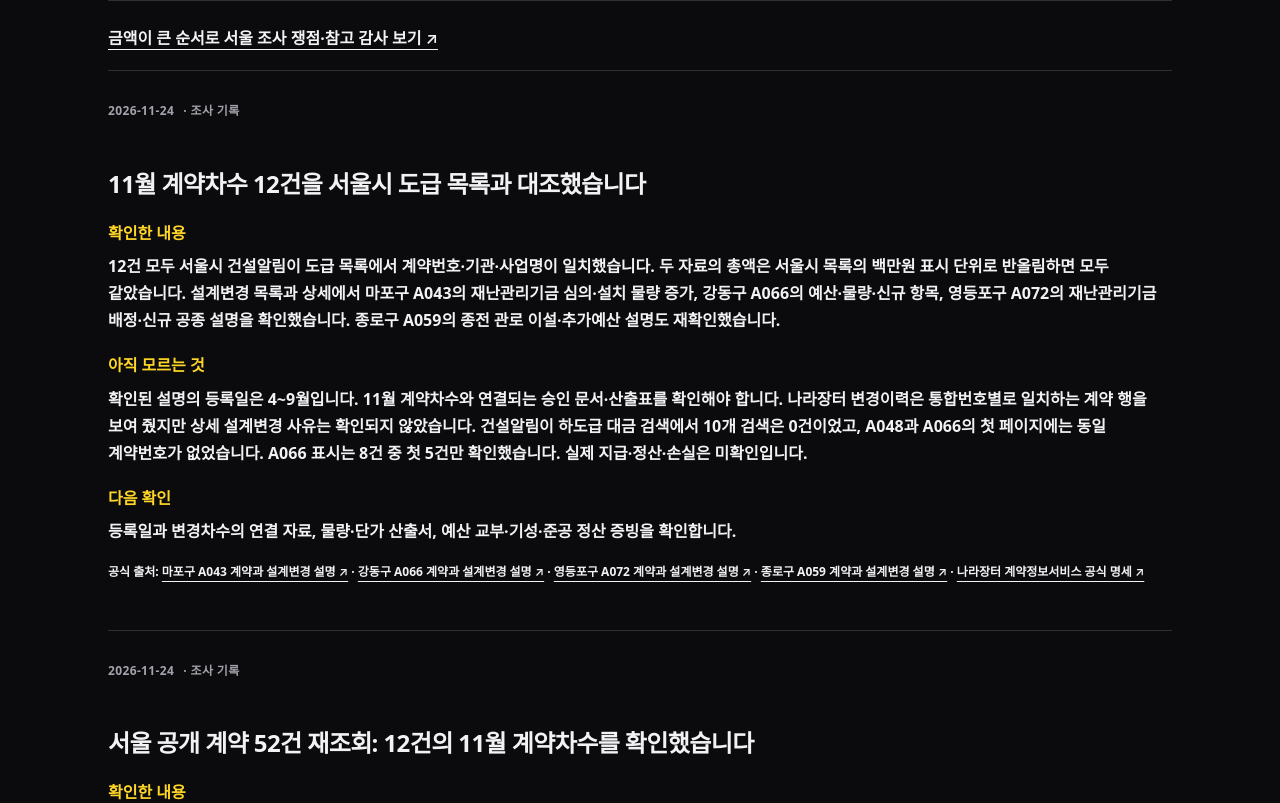
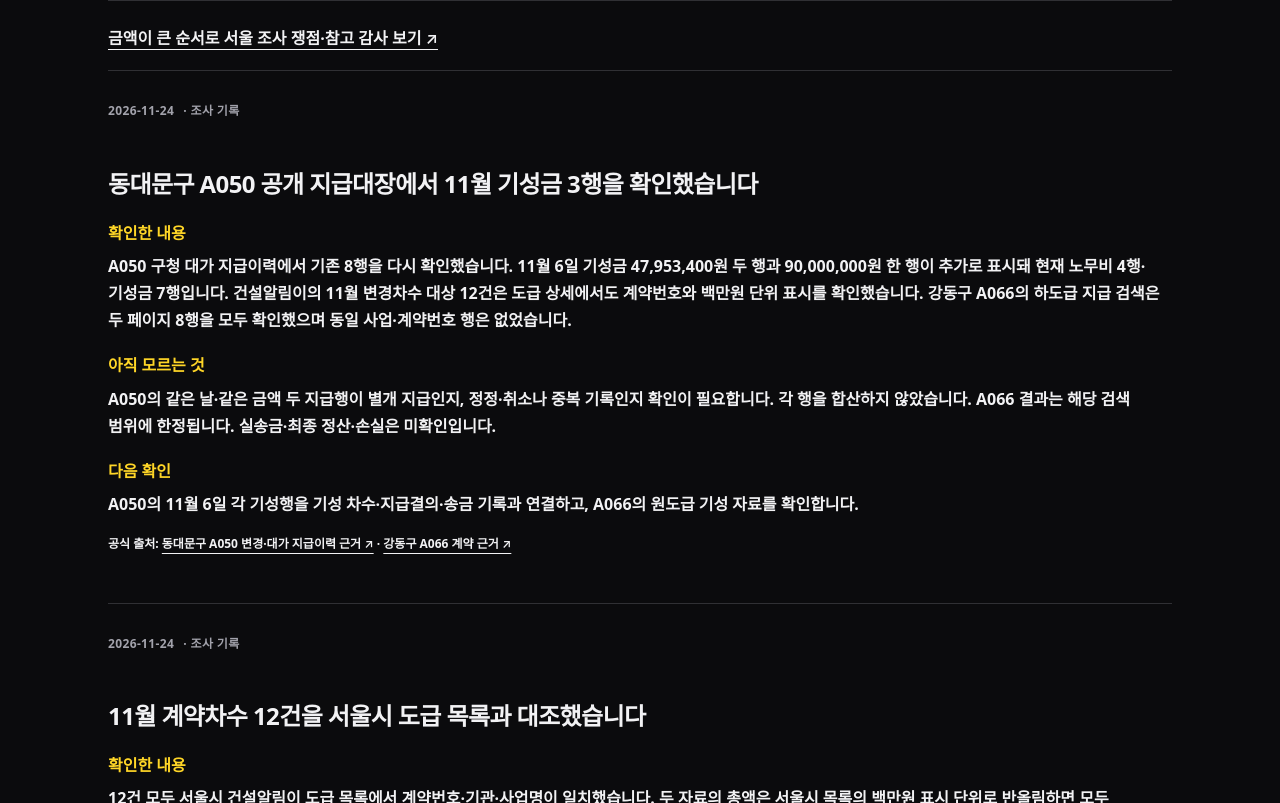
Before and after one commit to DowJang/taxthief, a plain HTML site: page public/research.html in a window 1280 px wide. Shown: the part 588-1391 px from the top of the page. Drawn offline with Linux system fonts and the light colour scheme.

Commit message:
Publish Dongdaemun payment-ledger follow-up

```diff
--- a/public/research.html
+++ b/public/research.html
@@ -42,6 +42,15 @@
   <p class="muted">계약 체결·변경 기록의 날짜로 범위를 제한합니다. 감사 발표일을 실제 지출일로 쓰지 않습니다. 공개 조사 쟁점은 확인할 대상이며 확정 손실·위법 건수가 아닙니다.</p>
 </div>
 <p><a href="cases.html">금액이 큰 순서로 서울 조사 쟁점·참고 감사 보기 ↗</a></p>
+<article class="research-entry" id="20261124-03">
+  <p class="eyebrow"><time datetime="2026-11-24">2026-11-24</time> · 조사 기록</p>
+  <h2>동대문구 A050 공개 지급대장에서 11월 기성금 3행을 확인했습니다</h2>
+  <dl>
+    <dt>확인한 내용</dt><dd>A050 구청 대가 지급이력에서 기존 8행을 다시 확인했습니다. 11월 6일 기성금 47,953,400원 두 행과 90,000,000원 한 행이 추가로 표시돼 현재 노무비 4행·기성금 7행입니다. 건설알림이의 11월 변경차수 대상 12건은 도급 상세에서도 계약번호와 백만원 단위 표시를 확인했습니다. 강동구 A066의 하도급 지급 검색은 두 페이지 8행을 모두 확인했으며 동일 사업·계약번호 행은 없었습니다.</dd>
+    <dt>아직 모르는 것</dt><dd>A050의 같은 날·같은 금액 두 지급행이 별개 지급인지, 정정·취소나 중복 기록인지 확인이 필요합니다. 각 행을 합산하지 않았습니다. A066 결과는 해당 검색 범위에 한정됩니다. 실송금·최종 정산·손실은 미확인입니다.</dd>
+    <dt>다음 확인</dt><dd>A050의 11월 6일 각 기성행을 기성 차수·지급결의·송금 기록과 연결하고, A066의 원도급 기성 자료를 확인합니다.</dd>
+  </dl>
+<p class="small">공식 출처: <a href="https://www.aftergale.com/cases/SFF-2026-A050.html" target="_blank" rel="noopener noreferrer">동대문구 A050 변경·대가 지급이력 근거 ↗</a> · <a href="https://www.aftergale.com/cases/SFF-2026-A066.html" target="_blank" rel="noopener noreferrer">강동구 A066 계약 근거 ↗</a></p></article>
 <article class="research-entry" id="20261124-02">
   <p class="eyebrow"><time datetime="2026-11-24">2026-11-24</time> · 조사 기록</p>
   <h2>11월 계약차수 12건을 서울시 도급 목록과 대조했습니다</h2>
```
Also changed, not shown: public/cases/SFF-2026-A050.html (+4 -3 lines), public/cases/SFF-2026-A066.html (+2 -1 lines).
